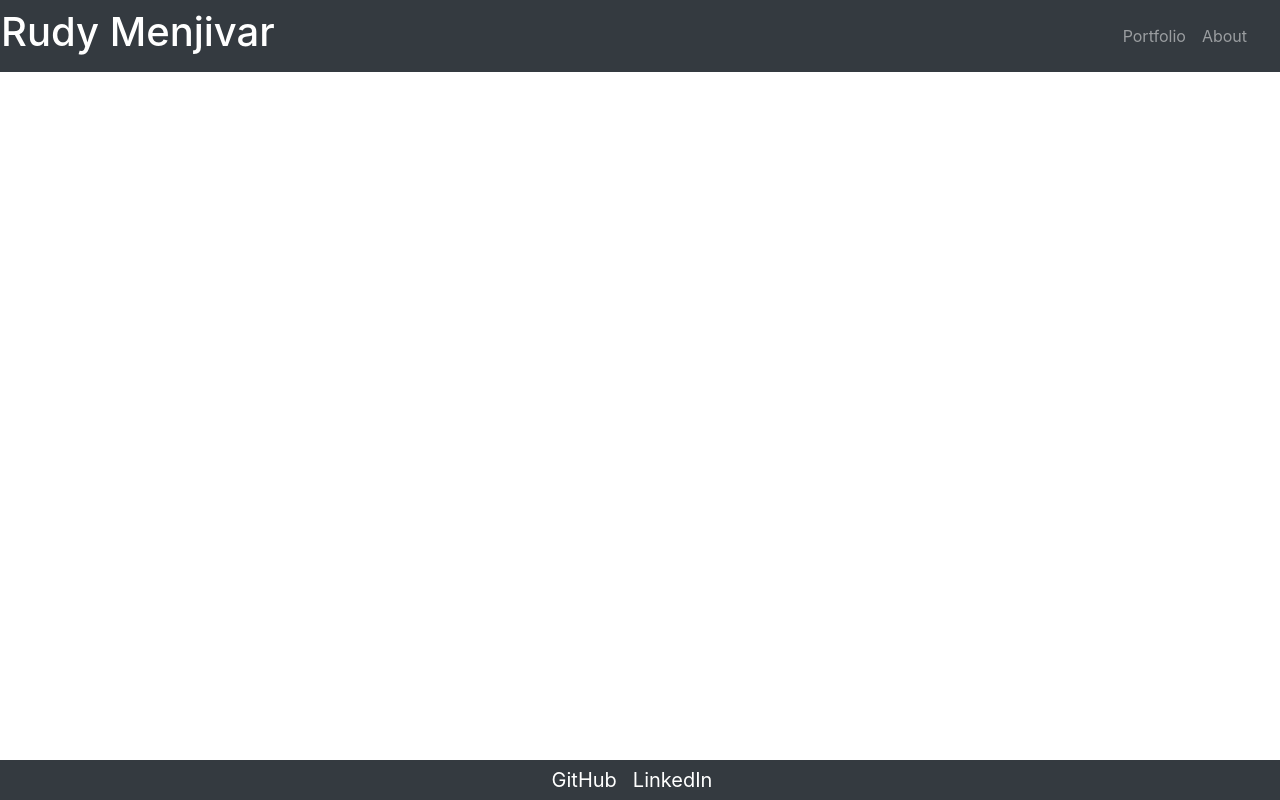
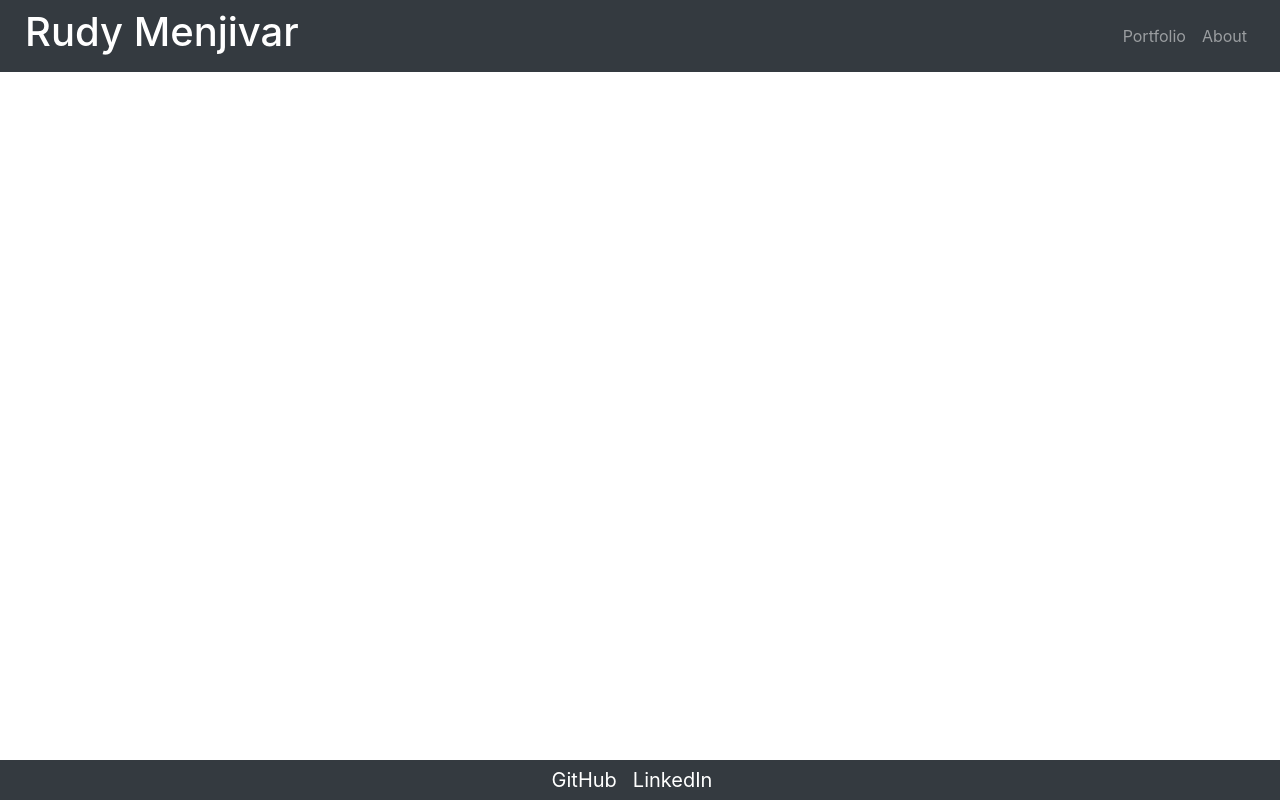
Before and after one commit to Rudy-Menjivar/portfolio, a React (Create React App) app: page / in a window 1280 px wide. Built offline with nearby package versions, Linux system fonts and the light colour scheme.

Commit message:
included padding left for header

```diff
--- a/src/components/Header/index.js
+++ b/src/components/Header/index.js
@@ -3,7 +3,7 @@ import React, { Component } from 'react';
 export default class Header extends Component {
   render() {
     return (
-      <div className="header">
+      <div className="header pl-4">
         <h1>Rudy Menjivar</h1>
       </div>
     )
```
